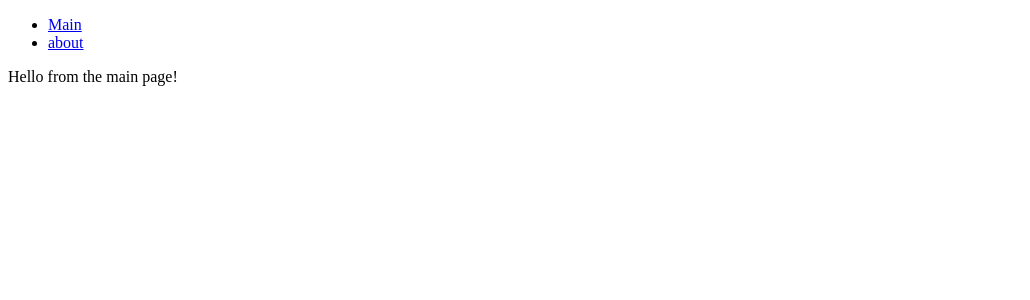
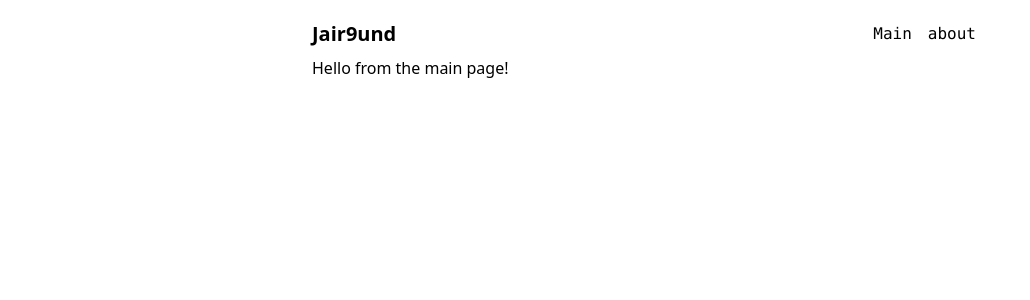
Before and after one commit to 7-7sada/portfolio, a Nuxt app: page / in a window 1280 px wide. Shown: the top 300 px of the page, without its empty margins (0-1030 px from the left). Built offline with nearby package versions, Linux system fonts and the light colour scheme.

Commit message:
styling app with tailwindCSS

```diff
--- a/layouts/default.vue
+++ b/layouts/default.vue
@@ -1,7 +1,12 @@
 <template>
-    <div>
-        <nav>
-            <ul>
+    <div class="container mx-auto max-w-2xl">
+        <header class="flex justify-between items-center mt-5">
+            <div>
+                <NuxtLink to="/" class="text-xl font-semibold p-2 hover:bg-gray-200">Jair9und</NuxtLink>
+            </div>
+
+            <nav class="font-mono">
+            <ul class="flex space-x-4">
                 <li>
                     <NuxtLink to="/">Main</NuxtLink>
                 </li>
@@ -10,6 +15,10 @@
                 </li>
             </ul>
         </nav>
-        <slot />
+        </header>
+
+        <main class="p-2">
+            <slot />
+        </main>
     </div>
 </template>
--- a/nuxt.config.ts
+++ b/nuxt.config.ts
@@ -1,4 +1,5 @@
 // https://nuxt.com/docs/api/configuration/nuxt-config
 export default defineNuxtConfig({
-  devtools: { enabled: true }
+  devtools: { enabled: true },
+  modules: ["@nuxtjs/tailwindcss"]
 })
--- a/package.json
+++ b/package.json
@@ -10,6 +10,7 @@
     "postinstall": "nuxt prepare"
   },
   "dependencies": {
+    "@nuxtjs/tailwindcss": "^6.12.0",
     "nuxt": "^3.12.2",
     "vue": "latest"
   }
```
Also changed, not shown: 1 other file (tests, documents, lock files or other folders).
